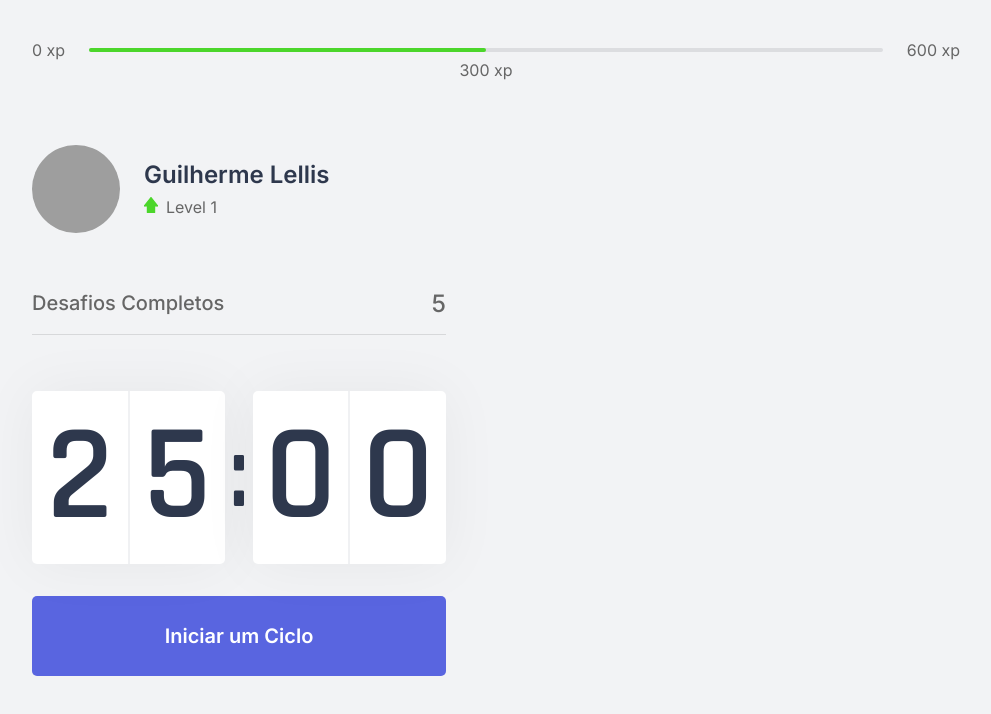
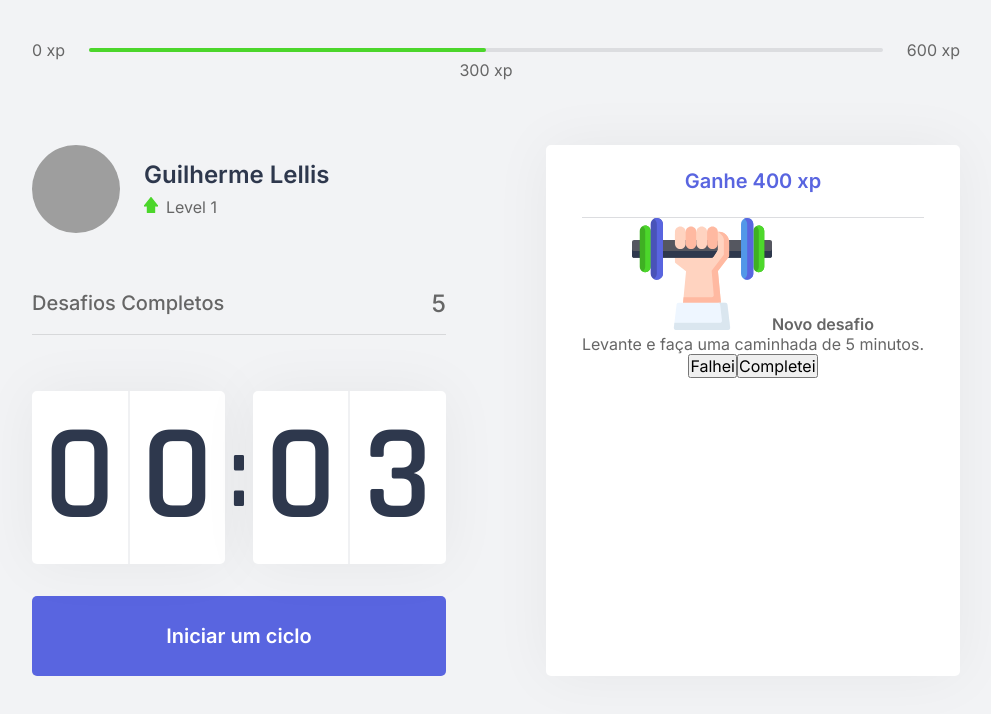
Before and after one commit to lguilherme44/nlw4, a Next.js app in the folder moveit-next/: page / in a window 1280 px wide. Shown: the top 714 px of the page, without its empty margins (144-1135 px from the left). Built offline with nearby package versions, Linux system fonts and the light colour scheme; grey boxes are pictures that could not be loaded.

Commit message:
minute 31:18

```diff
--- /dev/null
+++ b/moveit-next/src/components/ChallengeBox.tsx
@@ -0,0 +1,38 @@
+import styles from "../styles/components/ChallengeBox.module.css";
+
+export function ChallengeBox() {
+  const hasActiveChallenge = true;
+
+  return (
+    <div className={styles.challengeBoxContainer}>
+      {hasActiveChallenge ? (
+        <div className={styles.challengeActive}>
+          <header>Ganhe 400 xp</header>
+
+          <main>
+            <img src="icons/body.svg" alt="" />
+            <strong>Novo desafio</strong>
+            <p>Levante e faça uma caminhada de 5 minutos.</p>
+          </main>
+
+          <footer>
+            <button type="button" className={styles.challengeFailedButton}>
+              Falhei
+            </button>
+            <button type="button" className={styles.challengeSucceededButton}>
+              Completei
+            </button>
+          </footer>
+        </div>
+      ) : (
+        <div className={styles.challengeNotActive}>
+          <strong>Finalize um ciclo para receber um desafio.</strong>
+
+          <p>
+            <img src="icons/level-up.svg" alt="Level Up" />
+          </p>
+        </div>
+      )}
+    </div>
+  );
+}
--- a/moveit-next/src/components/Countdown.tsx
+++ b/moveit-next/src/components/Countdown.tsx
@@ -1,27 +1,39 @@
-import { useState, useEffect } from 'react'
-import styles from '../styles/components/Countdown.module.css'
+import { useState, useEffect } from "react";
+import styles from "../styles/components/Countdown.module.css";
+
+let countDownTimeOut: NodeJS.Timeout;
 
 export function Countdown() {
-    const [time, setTime] = useState(25 * 60)
-    const [active, setActive] = useState(false)
+  const [time, setTime] = useState(0.05 * 60);
+  const [isActive, setIsActive] = useState(false);
+  const [hasFinished, setHasFinished] = useState(false);
 
-    const minutes = Math.floor(time / 60)
-    const seconds = time % 60
+  const minutes = Math.floor(time / 60);
+  const seconds = time % 60;
 
-    const [minuteLeft, minuteRight] = String(minutes).padStart(2, '0').split('')
-    const [secondLeft, secondRight] = String(seconds).padStart(2, '0').split('')
+  const [minuteLeft, minuteRight] = String(minutes).padStart(2, "0").split("");
+  const [secondLeft, secondRight] = String(seconds).padStart(2, "0").split("");
 
   function startCountdown() {
-        setActive(true)
+    setIsActive(true);
+  }
+
+  function resetCountdown() {
+    clearTimeout(countDownTimeOut);
+    setIsActive(false);
+    setTime(0.5 * 60);
   }
 
   useEffect(() => {
-        if (active && time > 0) {
-            setTimeout(() => {
-                setTime(time - 1)
-            }, 1000)
+    if (isActive && time > 0) {
+      countDownTimeOut = setTimeout(() => {
+        setTime(time - 1);
+      }, 1000);
+    } else if (isActive && time === 0) {
+      setHasFinished(true);
+      setIsActive(false);
     }
-    }, [active, time])
+  }, [isActive, time]);
 
   return (
     <div>
@@ -39,7 +51,31 @@
         </div>
       </div>
 
-            <button type="button" className={styles.countdownButton} onClick={startCountdown}>Iniciar um Ciclo</button>
+      {hasFinished ? (
+        <button disabled className={styles.countdownButton}>
+          Ciclo encerrado
+        </button>
+      ) : (
+        <>
+          {isActive ? (
+            <button
+              type="button"
+              className={`${styles.countdownButton} ${styles.countdownButtonActive}`}
+              onClick={resetCountdown}
+            >
+              Abandonar ciclo
+            </button>
+          ) : (
+            <button
+              type="button"
+              className={styles.countdownButton}
+              onClick={startCountdown}
+            >
+              Iniciar um ciclo
+            </button>
+          )}
+        </>
+      )}
     </div>
-    )
+  );
 }
--- a/moveit-next/src/pages/index.tsx
+++ b/moveit-next/src/pages/index.tsx
@@ -1,11 +1,12 @@
 import { ExperienceBar } from "../components/ExperienceBar";
 import { Profile } from "../components/Profile";
 import { CompletedChallenges } from "../components/CompletedChallenges";
+import { ChallengeBox } from "../components/ChallengeBox";
 import { Countdown } from "../components/Countdown";
 
-import Head from 'next/head'
+import Head from "next/head";
 
-import styles from '../styles/pages/Home.module.css'
+import styles from "../styles/pages/Home.module.css";
 
 export default function Home() {
   return (
@@ -22,8 +23,10 @@
           <Countdown />
         </div>
 
-        <div></div>
+        <div>
+          <ChallengeBox />
+        </div>
       </section>
     </div>
-  )
+  );
 }
--- /dev/null
+++ b/moveit-next/src/styles/components/ChallengeBox.module.css
@@ -0,0 +1,51 @@
+.challengeBoxContainer {
+  height: 100%;
+  background: var(--white);
+  border-radius: 5px;
+  box-shadow: 0 0 60px rgba(0, 0, 0, 0.05);
+  padding: 1.5rem 2rem;
+  display: flex;
+  flex-direction: column;
+  align-items: center;
+  justify-content: center;
+  text-align: center;
+}
+
+.challengeNotActive {
+  display: flex;
+  flex-direction: column;
+  align-items: center;
+}
+
+.challengeNotActive strong {
+  font-size: 1.5rem;
+  font-weight: 500;
+  line-height: 1.4;
+}
+
+.challengeNotActive p {
+  display: flex;
+  flex-direction: column;
+  align-items: center;
+  line-height: 1.4;
+  max-width: 70%;
+  margin-top: 3rem;
+}
+
+.challengeNotActive p img {
+  margin-bottom: 1rem;
+}
+
+.challengeActive {
+  height: 100%;
+  display: flex;
+  flex-direction: column;
+}
+
+.challengeActive header {
+  color: var(--blue);
+  font-weight: 600;
+  font-size: 1.25rem;
+  padding: 0 2rem 1.5rem;
+  border-bottom: 1px solid var(--gray-line);
+}
--- a/moveit-next/src/styles/components/Countdown.module.css
+++ b/moveit-next/src/styles/components/Countdown.module.css
@@ -48,10 +48,25 @@
   color: var(--white);
   font-size: 1.25rem;
   font-weight: 600;
-
   transition: background-color 0.2s;
 }
 
-.countdownButton:hover {
+.countdownButton:not(:disabled):hover {
   background: var(--blue-dark);
 }
+
+.countdownButtonActive {
+  background: var(--white);
+  color: var(--title);
+}
+
+.countdownButtonActive:not(:disabled):hover {
+  background: var(--red);
+  color: var(--white);
+}
+
+.countdownButton:disabled {
+  background: var(--white);
+  color: var(--text);
+  cursor: not-allowed;
+}
```
Also changed, not shown: 1 other file (tests, documents, lock files or other folders). Lines whose indentation alone changed are shown as unchanged.
